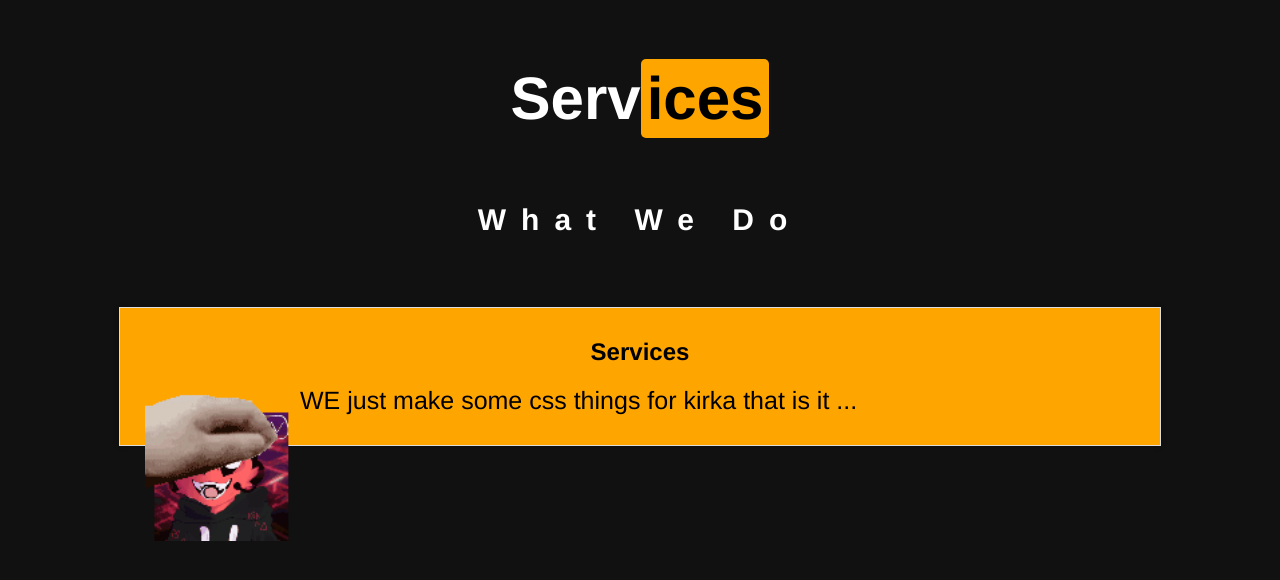
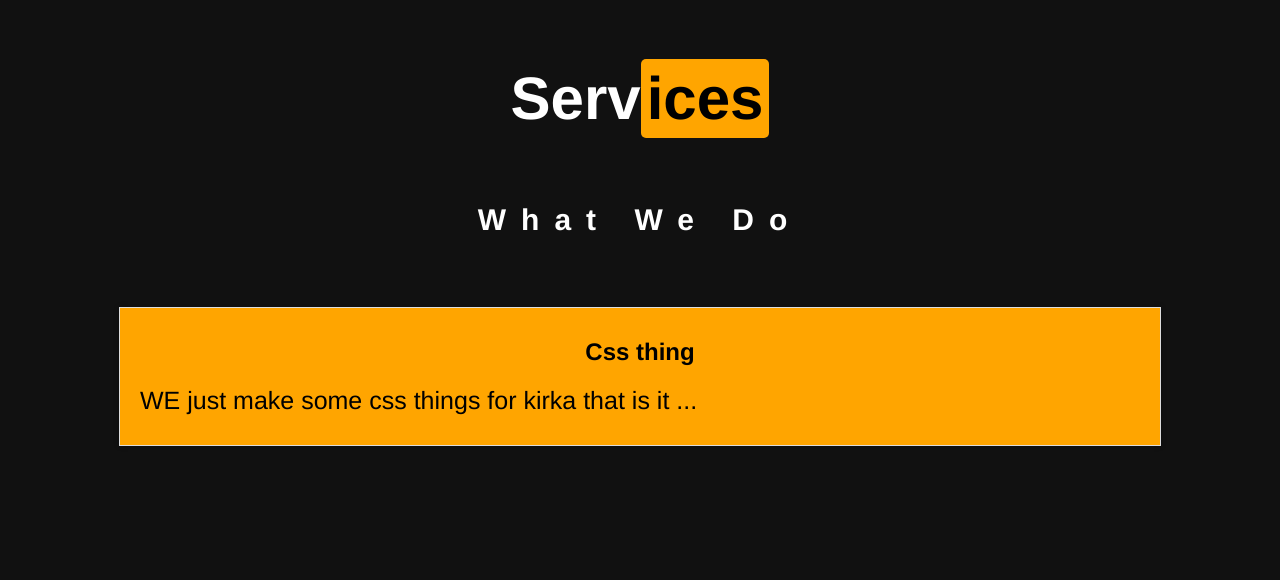
Before and after one commit to TTVPoopooumgood/Kirka-css, a plain HTML site: page Index.html in a window 1280 px wide. Drawn offline with Linux system fonts and the light colour scheme.

Commit message:
Update Index.html

```diff
--- a/Index.html
+++ b/Index.html
@@ -30,9 +30,8 @@
 </center>
 
 <div class="card6">
-          <h2>Services</h2>
+          <h2>Css thing</h2>
         <div class="img">
-          <img src="images/a_3d9e5f5aedc0c5e09f0f4ede1c7556b9.gif" alt="Pogi">
           </div>
           <p>
               WE just make some css things for kirka that is it ...
```
